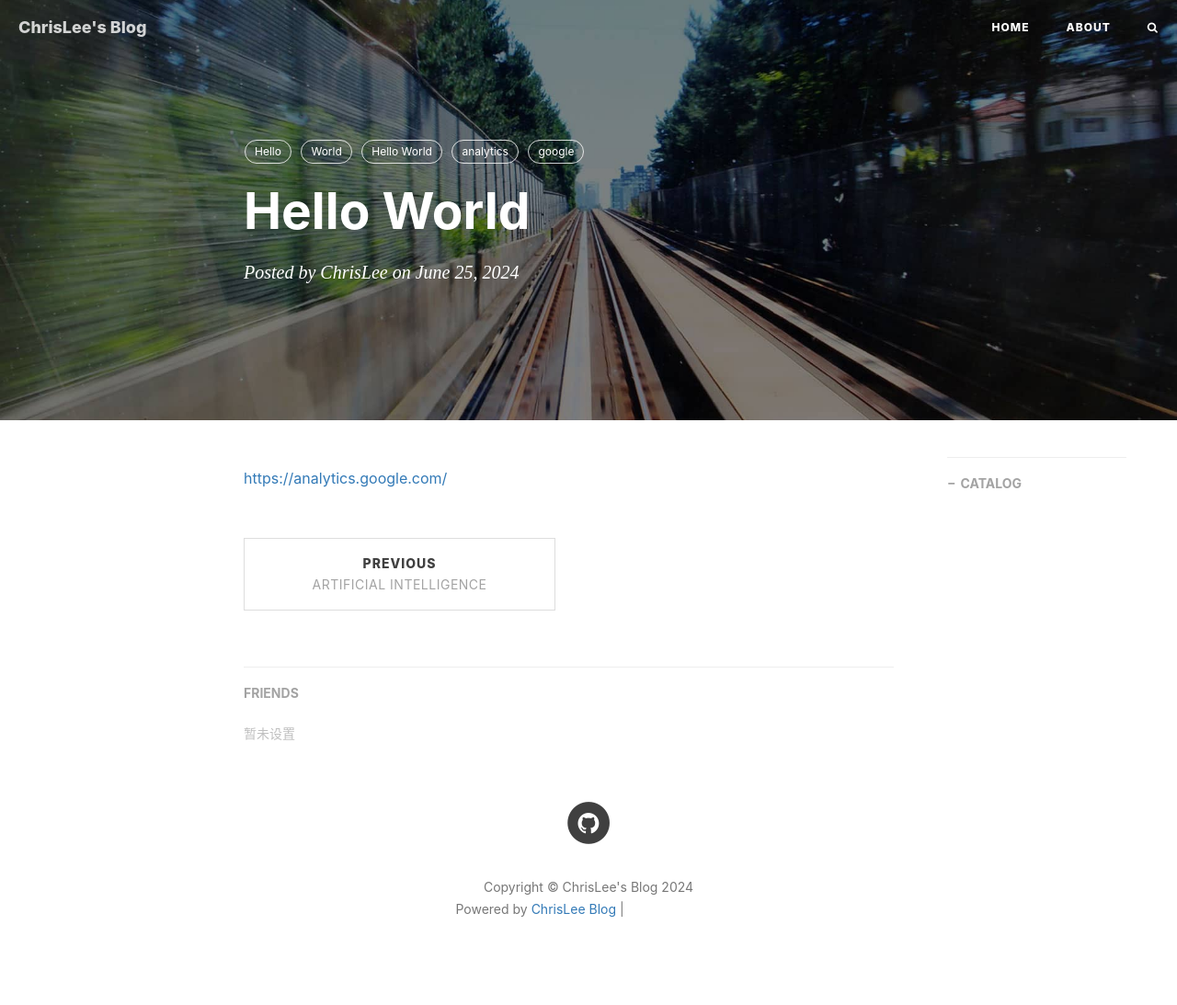
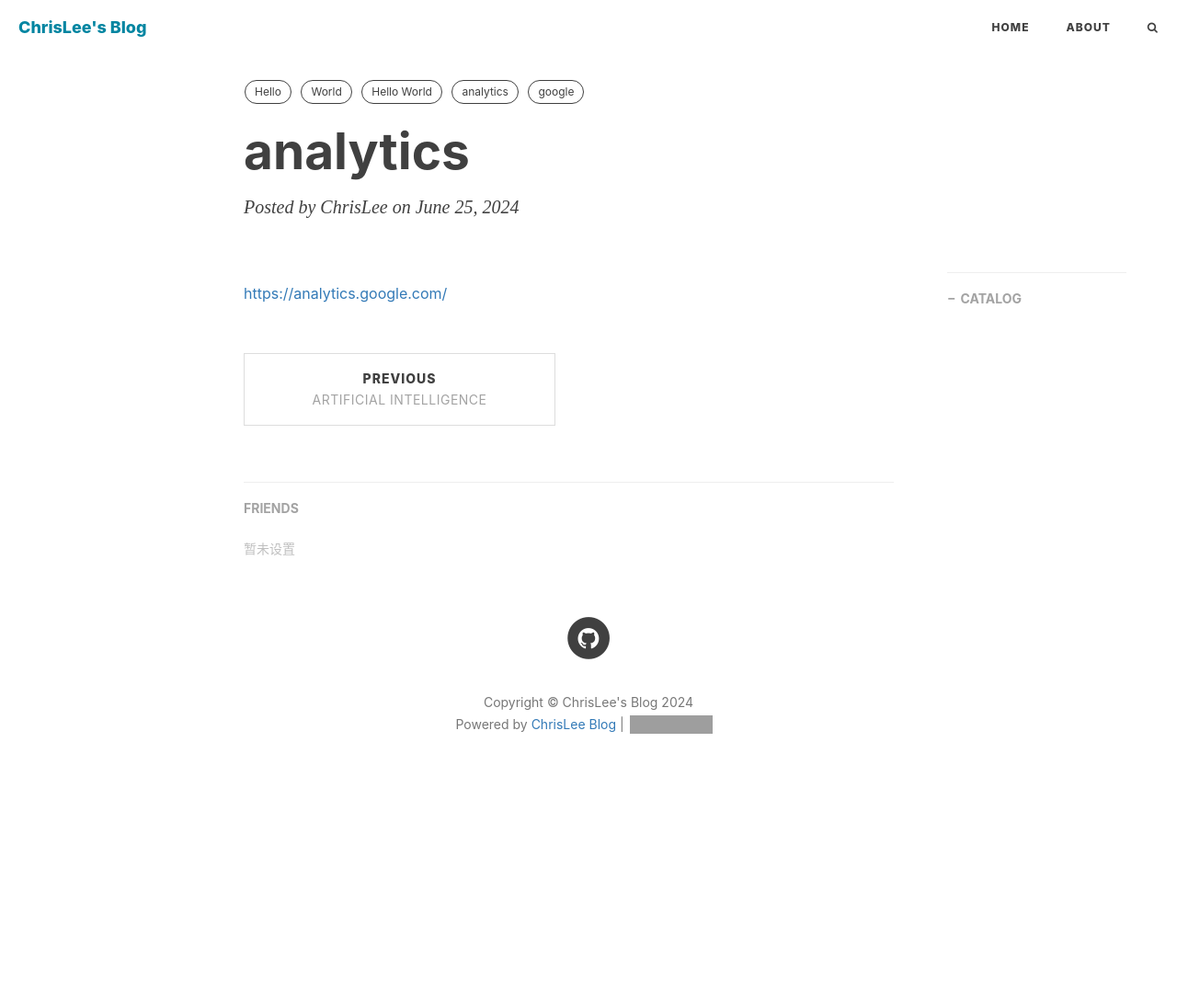
Before and after one commit to ChrisLee-Codes/github.io, a Jekyll site: the page built from _posts/hidden/2024-06-25-analytics.md, in a window 1280 px wide. Shown: the whole page at 92% size. Built offline with Jekyll 4.4.1, drawn with Linux system fonts in a browser that asks for light colours; nearby versions of some CDN libraries; comment, search, counter and statistics services are not loaded; after the commit the page ends 900 px from its top, so only the background shows below that; grey boxes are pictures that could not be loaded.

Commit message:
Update and rename 2024-06-25-Helloworld.md to 2024-06-25-analytics.md

```diff
--- a/_posts/hidden/2024-06-25-Helloworld.md
+++ b/_posts/hidden/2024-06-25-analytics.md
@@ -1,10 +1,12 @@
 ---
 layout:     post
-title:      "Hello World"
+title:      "analytics"
 date:       2024-06-25 12:00:00
 author:     "ChrisLee"
 header-img: "img/post-bg-2015.jpg"
-catalog: false
+header-style: text
+hidden: true
+plchart: true
 tags:
     - Hello
     - World
@@ -12,6 +14,15 @@ tags:
     - analytics
     - google
 ---
+<!--
+<iframe
+  id="chart"
+  src="https://chrislee-codes.github.io/"
+  frameborder="0"
+  scrolling="no"
+  style="width: 100%">
+</iframe>
+-->
 
 
 [https://analytics.google.com/](https://analytics.google.com/)
```
